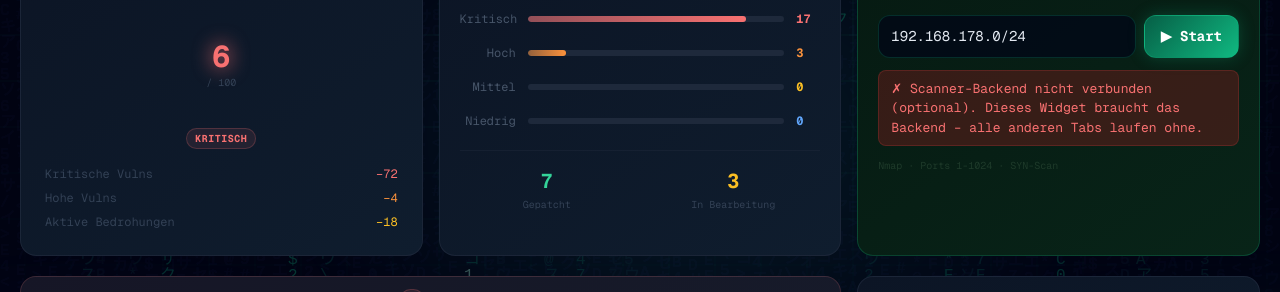
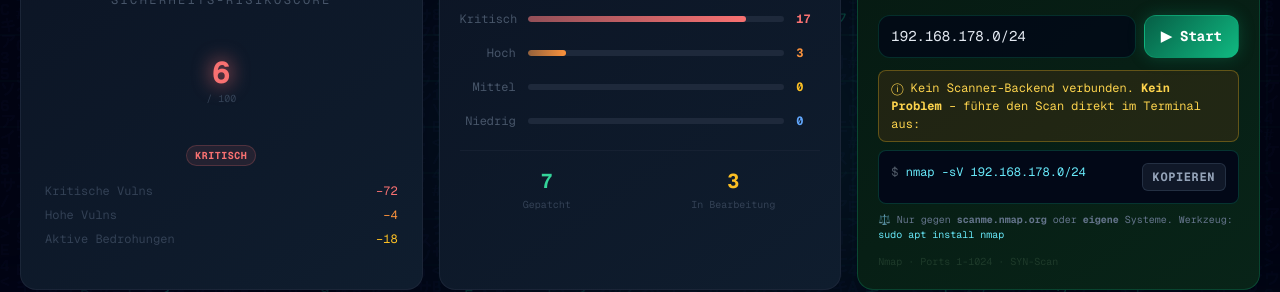
Before and after one commit to enesdoudouzi-sys/security-dashboard, a Next.js app: page / in a window 1280 px wide. Both pictures are taken after a click on the button "▶ Start". Shown: the part 312-604 px from the top of the page. Built offline with nearby package versions, Linux system fonts and the light colour scheme; no server answers.

Commit message:
feat: Schnell-Scan zeigt kopierbaren Terminal-Befehl (nmap) wenn kein Backend verbunden

```diff
--- a/src/components/tabs/OverviewTab.tsx
+++ b/src/components/tabs/OverviewTab.tsx
@@ -1,6 +1,7 @@
 "use client";
 import { useState } from "react";
 import { SeverityBadge } from "@/components/ui/SeverityBadge";
+import { CopyBtn } from "@/components/ui/CopyBtn";
 import { BACKEND } from "@/lib/backend";
 import type { DashboardData } from "@/types";
 
@@ -146,9 +147,21 @@ function QuickScanWidget({ onGoToScans }: { onGoToScans?: () => void }) {
           </div>
         )}
         {err && (
-          <div className="text-[13px] px-3 py-2 rounded-lg"
-               style={{ background: "rgba(127,29,29,0.4)", color: "#f87171", border: "1px solid rgba(239,68,68,0.2)" }}>
-            ✗ {err}
+          <div className="space-y-2">
+            <div className="text-[12px] px-3 py-2 rounded-lg"
+                 style={{ background: "rgba(113,63,18,0.25)", color: "#fcd34d", border: "1px solid rgba(251,191,36,0.3)" }}>
+              ⓘ Kein Scanner-Backend verbunden. <b>Kein Problem</b> – führe den Scan direkt im Terminal aus:
+            </div>
+            <div className="rounded-lg p-3 flex items-start gap-2"
+                 style={{ background: "#020817", border: "1px solid rgba(16,185,129,0.25)" }}>
+              <code className="flex-1 text-[12px] font-mono break-all" style={{ color: "#67e8f9" }}>
+                <span style={{ color: "#4b5563" }}>$ </span>nmap -sV {target.trim() || "scanme.nmap.org"}
+              </code>
+              <CopyBtn text={`nmap -sV ${target.trim() || "scanme.nmap.org"}`} />
+            </div>
+            <p className="text-[10px]" style={{ color: "#64748b" }}>
+              ⚖️ Nur gegen <b>scanme.nmap.org</b> oder <b>eigene</b> Systeme. Werkzeug: <code style={{ color: "#67e8f9" }}>sudo apt install nmap</code>
+            </p>
           </div>
         )}
         <p className="text-[10px]" style={{ color: "#1e3a2a" }}>Nmap · Ports 1-1024 · SYN-Scan</p>
```
